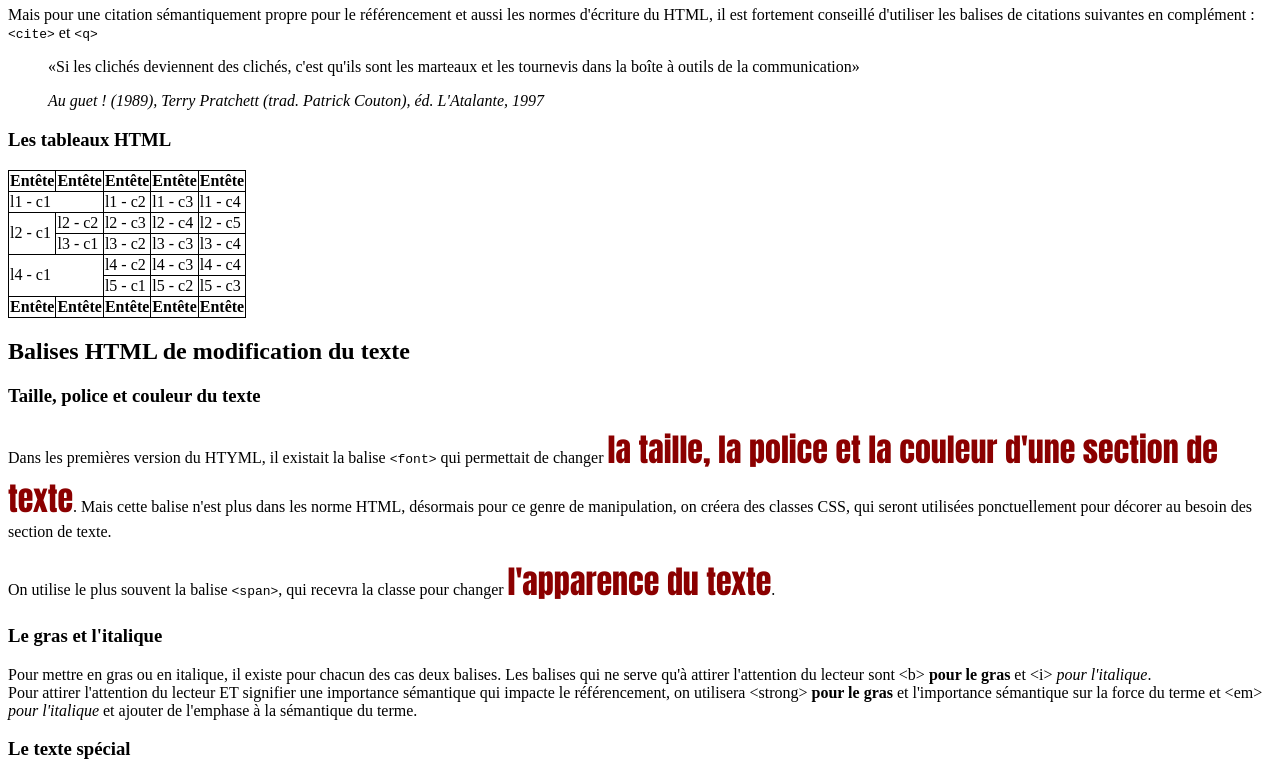
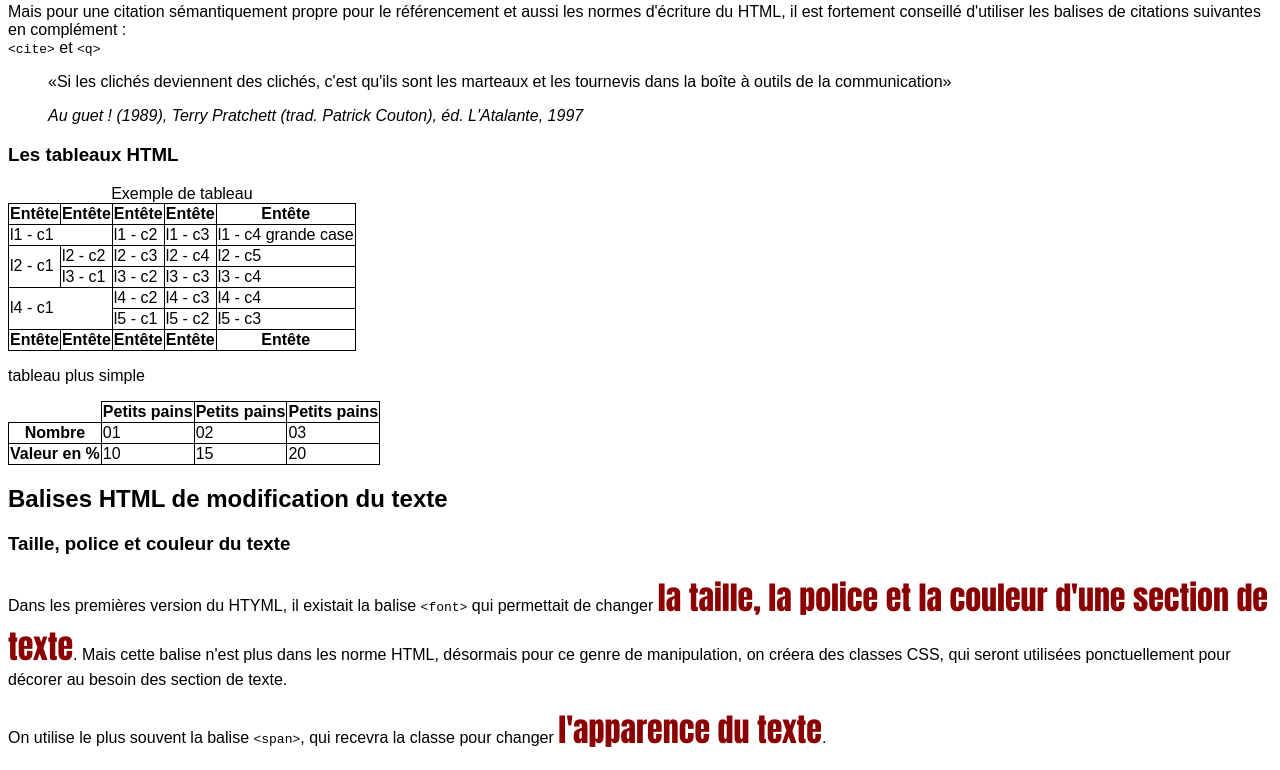
Before and after one commit to nicoduflot/2025-08-18-html-css, a plain HTML site: page index.html in a window 1280 px wide. Shown: the part 1614-2384 px from the top of the page. Drawn offline with Linux system fonts and the light colour scheme.

Commit message:
css pt 1 - mise à 0 et début sélecteurs css

```diff
--- a/css/style.css
+++ b/css/style.css
@@ -0,0 +1,44 @@
+/*
+Commentaires en CSS
+
+Le CSS du navigateur sera surchargé (on remplace les style imposé par le navigateur) ou complémenté (des styles non imposés ou non existant dans le navigateur) par le CSS écrit ici sur les document HTML qui se lieront avec.
+
+pour ajouter du stye à un élément, il faut trouver son "sélecteur", un sélecteur est une chaîne de caractère qui permet de définir un ou plusieurs élément
+
+    Exemple 1 : sélécteurs utilisant les balises
+        p => tous les paragraphes, où qu'ils soient, du document
+
+        article p => tous les paragraphes à condition qu'ils aient un ancètre <article>
+            <article>
+                <header>
+                    <h2>titre</h2>
+                    <p>ce paragraphe applique</p>
+                </header>
+                <h3>titre de partie</h3>
+                <p>
+                    ce paragraphe applique
+                </p>
+            </article>
+
+        article > p => tous les paragraphes à condition qu'ils soient enfant directs d'un élément <article>
+            <article>
+                <header>
+                    <h2>titre</h2>
+                    <p>ce paragraphe n'applique pas (petit enfant d'article)</p>
+                </header>
+                <h3>titre de partie</h3>
+                <p>
+                    ce paragraphe applique, enfant d'article
+                </p>
+            </article>
+
+Le CSS est un style en cascade, c'est à dire que les proriétés de stylé déclarées dans une éléments seront généralement héritées par les élément enfants, sauf ci l'élément a un définition du style hérité
+    exemple :
+        on impose arial en police à la balise body, tous les éléments sans police spécifiée dans le css du navigateur l'appliqueront, des balises telles que <code> elles garderont la police définit à la racine (c'est à dire la feuile de style user agent, celle du navigateur)
+
+Il est possible toutefois de surcharger (transformer) la racine, on utilisera le sélecteur :root
+*/
+
+body{
+    font-family: Arial, Helvetica, sans-serif;
+}
--- a/index.html
+++ b/index.html
@@ -151,16 +151,19 @@
                 </blockquote>
                 <h3>Les tableaux HTML</h3>
                 <style>
-                    #exempleTableau{
+                    #exempleTableau, #tableauSimple{
                         border-collapse: collapse;
                     }
 
-                    #exempleTableau td,
-                    #exempleTableau th{
+                    #exempleTableau td, #tableauSimple td,
+                    #exempleTableau th, #tableauSimple th{
                         border: 1px solid black;
                     }
                 </style>
                 <table id="exempleTableau">
+                    <caption>
+                        Exemple de tableau
+                    </caption>
                     <thead>
                         <tr>
                             <th>Entête</th>
@@ -175,7 +178,7 @@
                             <td colspan="2">l1 - c1</td>
                             <td>l1 - c2</td>
                             <td>l1 - c3</td>
-                            <td>l1 - c4</td>
+                            <td>l1 - c4 grande case</td>
                         </tr>
                         <tr>
                             <td rowspan="2">l2 - c1</td>
@@ -211,6 +214,29 @@
                             <th>Entête</th>
                         </tr>
                     </tfoot>
+                </table>
+                <p>
+                    tableau plus simple
+                </p>
+                <table id="tableauSimple">
+                    <tr>
+                        <th style="border: none"></th>
+                        <th>Petits pains</th>
+                        <th>Petits pains</th>
+                        <th>Petits pains</th>
+                    </tr>
+                    <tr>
+                        <th>Nombre</th>
+                        <td>01</td>
+                        <td>02</td>
+                        <td>03</td>
+                    </tr>
+                    <tr>
+                        <th>Valeur en %</th>
+                        <td>10</td>
+                        <td>15</td>
+                        <td>20</td>
+                    </tr>
                 </table>
             </article>
             <article>
@@ -254,6 +280,10 @@
                 <header>
                     <h2>Mise à "0" du CSS3</h2>
                 </header>
+                <h3>Les polices de caractères</h3>
+                <p>
+                    La police par défaut des navigateur est faîte pour de l'impression directe, avec empâtement (type Times New Roman), en revanche, sur des écran rétro-éclairés il sera plus confortable d'utiliser une police sans empâtement (type arial ou helvetica)
+                </p>
             </article>
             <article>
                 <header>
```
